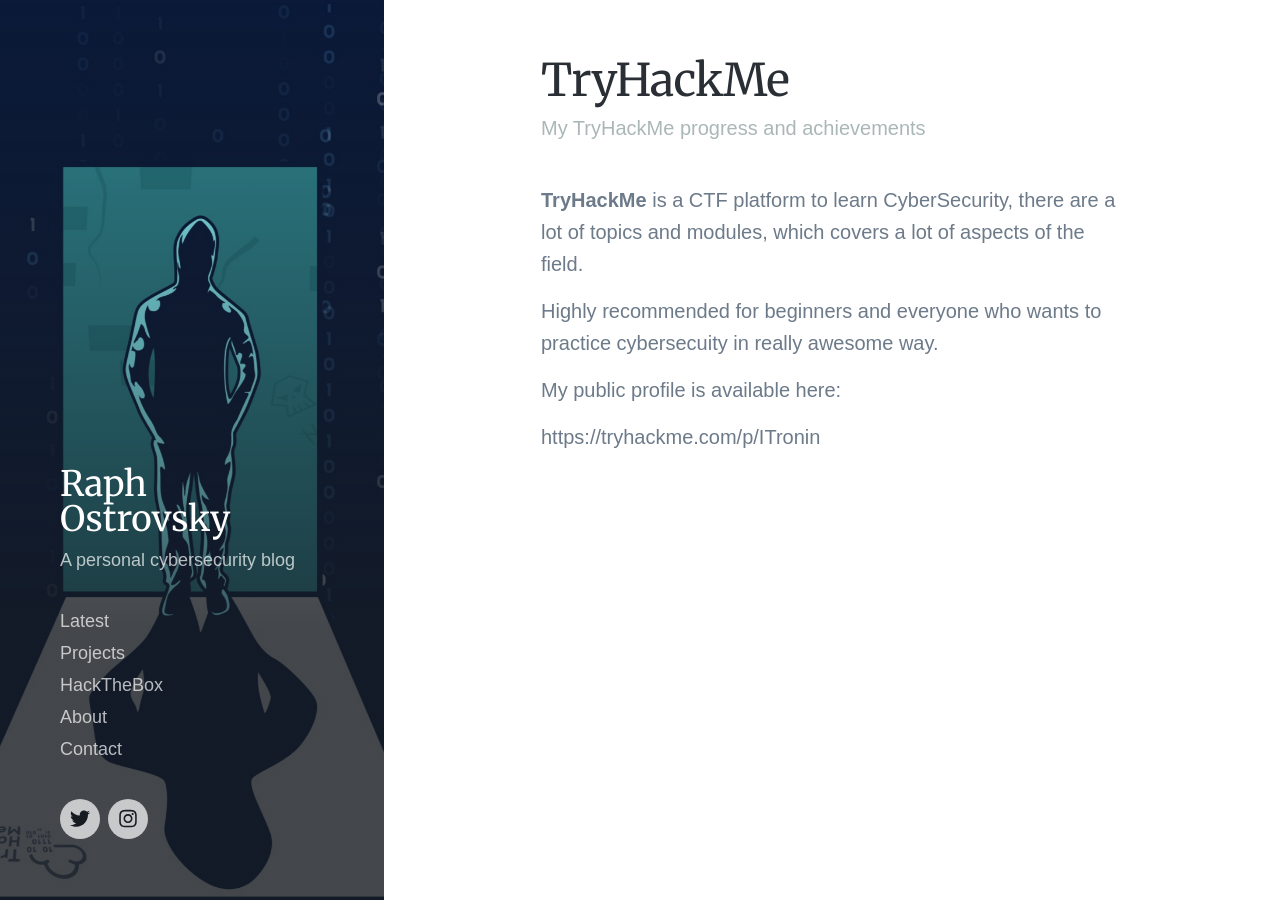
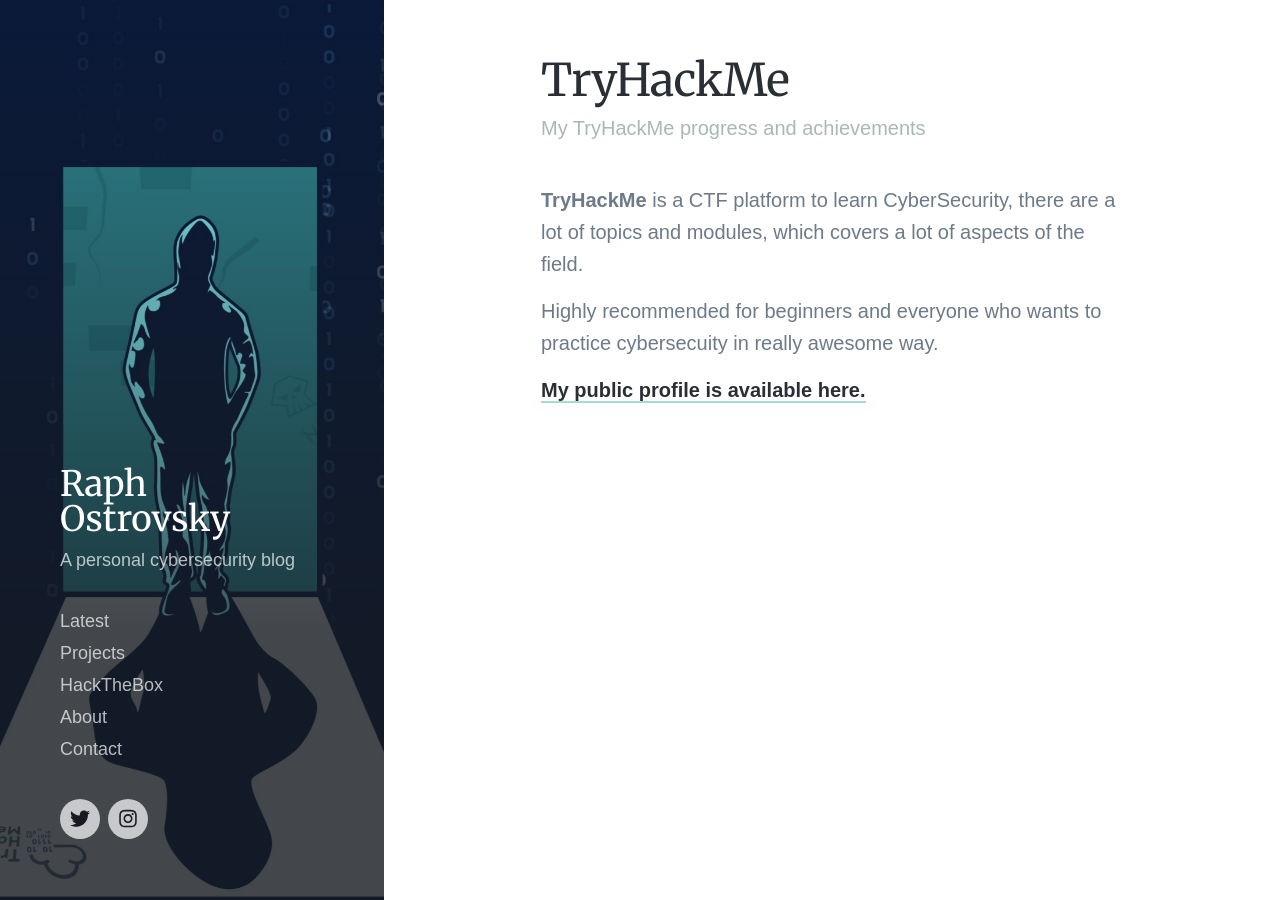
Before and after one commit to raph-ostrovsky/raph-ostrovsky.github.io, a Jekyll site: the page built from _projects/2022-08-24-tryhackme-project.md, in a window 1280 px wide and 900 px high. Built offline with Jekyll 4.4.1, drawn with Linux system fonts in a browser that asks for light colours; nearby versions of some CDN libraries; some web fonts are replaced.

Commit message:
Update 2022-08-24-tryhackme-project.md

```diff
--- a/_projects/2022-08-24-tryhackme-project.md
+++ b/_projects/2022-08-24-tryhackme-project.md
@@ -9,6 +9,4 @@
 
 Highly recommended for beginners and everyone who wants to practice cybersecuity in really awesome way.
 
-My public profile is available here:
-
-https://tryhackme.com/p/ITronin
+[My public profile is available here.](https://tryhackme.com/p/ITronin)
```
